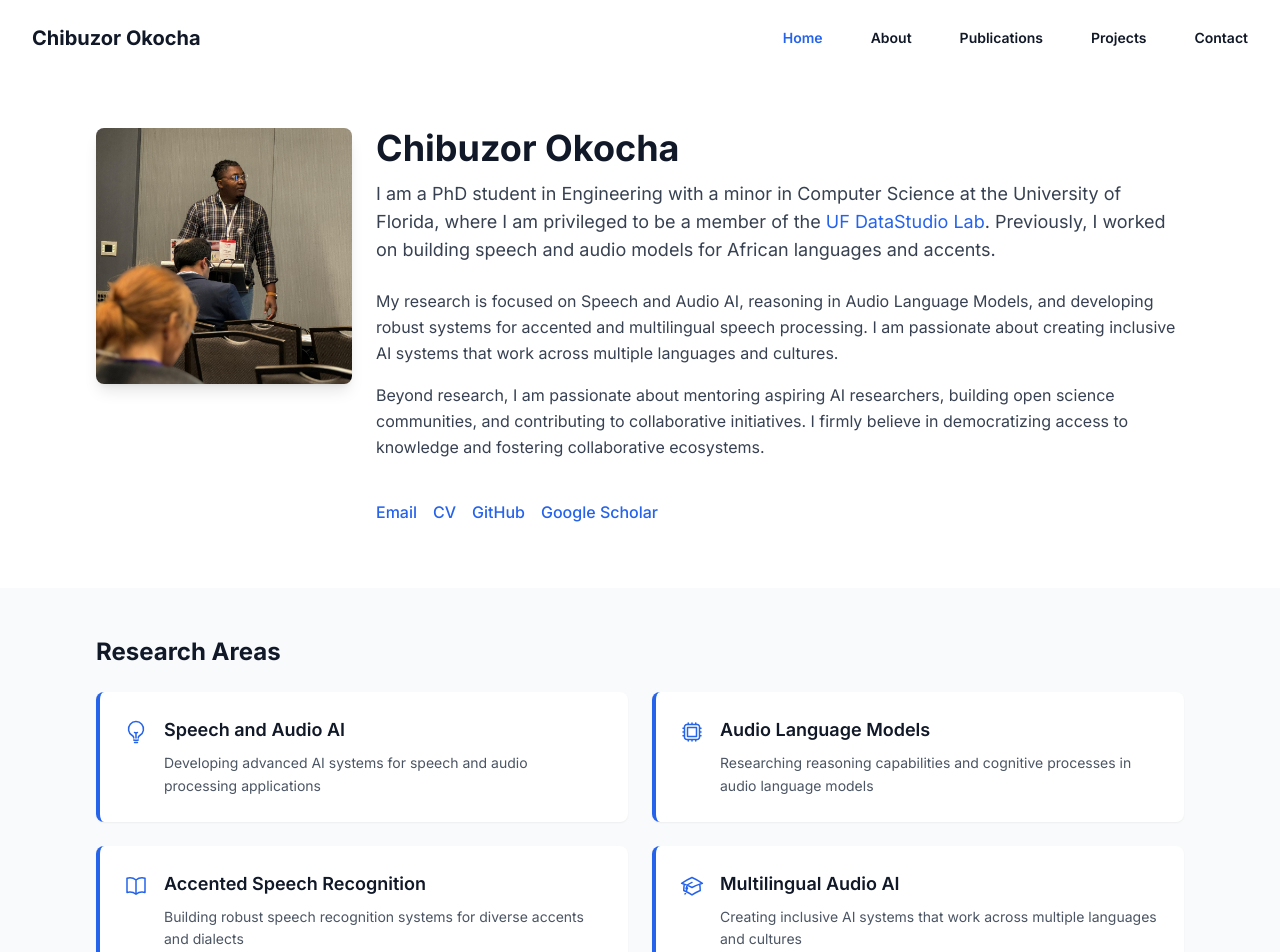
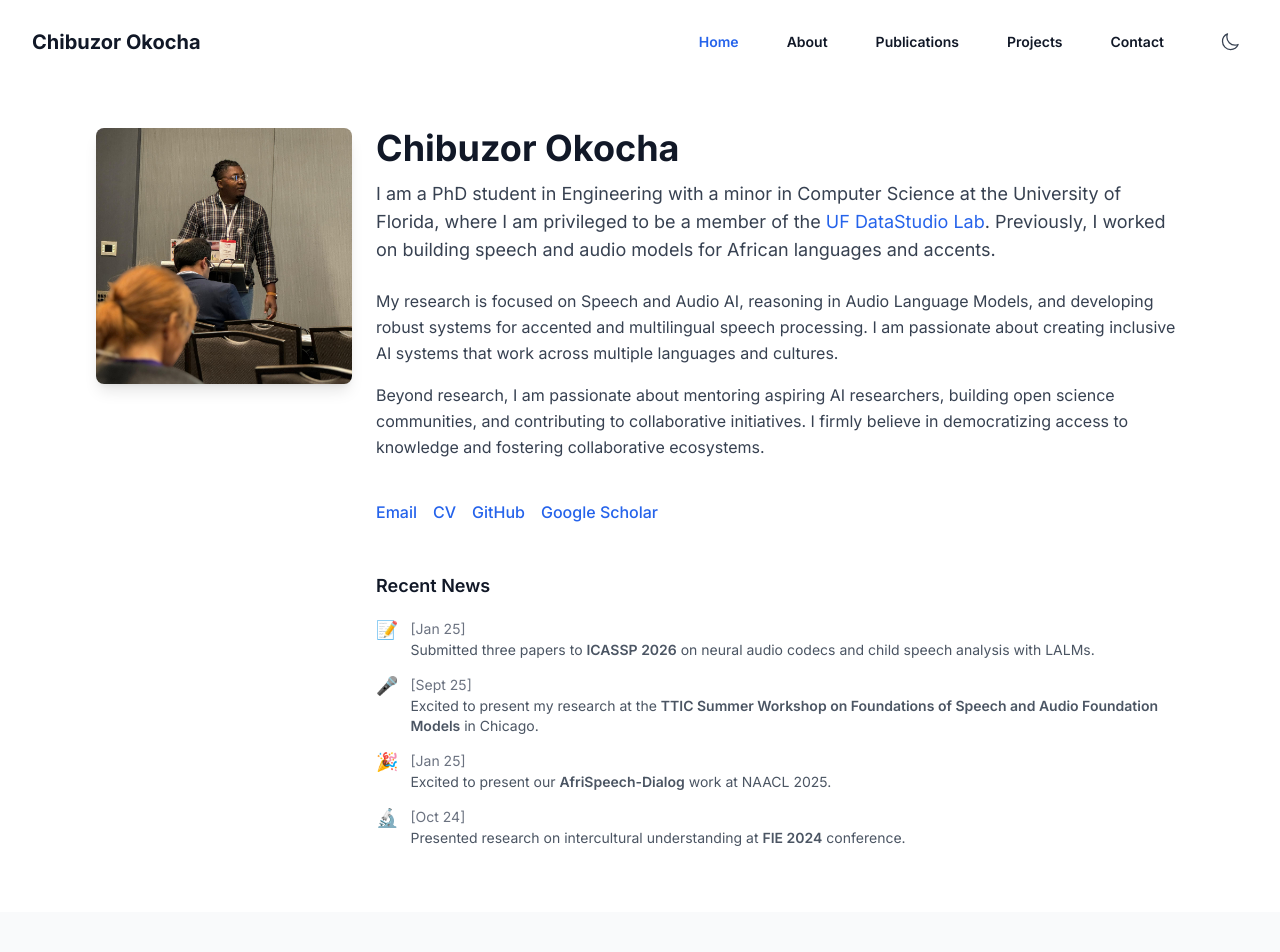
Before and after one commit to unruli/Portfolio-website, a Next.js app: page / in a window 1280 px wide. Shown: the top 952 px of the page. Built offline with nearby package versions, Linux system fonts and the light colour scheme.

Commit message:
Add back Recent News section and implement dark mode toggle

```diff
--- a/src/app/layout.tsx
+++ b/src/app/layout.tsx
@@ -1,6 +1,7 @@
 import type { Metadata } from 'next'
 import { Inter } from 'next/font/google'
 import './globals.css'
+import { ThemeProvider } from '@/components/theme-provider'
 import Navbar from '@/components/Navbar'
 
 const inter = Inter({ subsets: ['latin'] })
@@ -16,12 +17,19 @@ export default function RootLayout({
   children: React.ReactNode
 }) {
   return (
-    <html lang="en">
+    <html lang="en" suppressHydrationWarning>
       <body className={inter.className}>
-        <Navbar />
-        <main className="pt-16">
-          {children}
-        </main>
+        <ThemeProvider
+          attribute="class"
+          defaultTheme="system"
+          enableSystem
+          disableTransitionOnChange
+        >
+          <Navbar />
+          <main className="pt-16">
+            {children}
+          </main>
+        </ThemeProvider>
       </body>
     </html>
   )
--- a/src/app/page.tsx
+++ b/src/app/page.tsx
@@ -132,6 +132,54 @@ export default function Home() {
                 >
                   Google Scholar
                 </a>
+              </div>
+
+              {/* Recent News */}
+              <div className="pt-6">
+                <h3 className="text-lg font-semibold text-gray-900 dark:text-white mb-4">
+                  Recent News
+                </h3>
+                <div className="space-y-3">
+                  <div className="flex items-start space-x-3">
+                    <span className="text-red-500 text-lg">📝</span>
+                    <div>
+                      <span className="text-sm text-gray-500 dark:text-gray-400">[Jan 25]</span>
+                      <p className="text-gray-600 dark:text-gray-300 text-sm">
+                        Submitted three papers to <span className="font-semibold">ICASSP 2026</span> on neural audio codecs and child speech analysis with LALMs.
+                      </p>
+                    </div>
+                  </div>
+
+                  <div className="flex items-start space-x-3">
+                    <span className="text-purple-500 text-lg">🎤</span>
+                    <div>
+                      <span className="text-sm text-gray-500 dark:text-gray-400">[Sept 25]</span>
+                      <p className="text-gray-600 dark:text-gray-300 text-sm">
+                        Excited to present my research at the <span className="font-semibold">TTIC Summer Workshop on Foundations of Speech and Audio Foundation Models</span> in Chicago.
+                      </p>
+                    </div>
+                  </div>
+
+                  <div className="flex items-start space-x-3">
+                    <span className="text-yellow-500 text-lg">🎉</span>
+                    <div>
+                      <span className="text-sm text-gray-500 dark:text-gray-400">[Jan 25]</span>
+                      <p className="text-gray-600 dark:text-gray-300 text-sm">
+                        Excited to present our <span className="font-semibold">AfriSpeech-Dialog</span> work at NAACL 2025.
+                      </p>
+                    </div>
+                  </div>
+
+                  <div className="flex items-start space-x-3">
+                    <span className="text-blue-500 text-lg">🔬</span>
+                    <div>
+                      <span className="text-sm text-gray-500 dark:text-gray-400">[Oct 24]</span>
+                      <p className="text-gray-600 dark:text-gray-300 text-sm">
+                        Presented research on intercultural understanding at <span className="font-semibold">FIE 2024</span> conference.
+                      </p>
+                    </div>
+                  </div>
+                </div>
               </div>
             </motion.div>
           </div>
--- a/src/components/Navbar.tsx
+++ b/src/components/Navbar.tsx
@@ -3,7 +3,8 @@
 import * as React from 'react'
 import Link from 'next/link'
 import { usePathname } from 'next/navigation'
-import { Bars3Icon, XMarkIcon } from '@heroicons/react/24/outline'
+import { useTheme } from 'next-themes'
+import { Bars3Icon, XMarkIcon, SunIcon, MoonIcon } from '@heroicons/react/24/outline'
 
 const navigation = [
   { name: 'Home', href: '/' },
@@ -15,7 +16,13 @@ const navigation = [
 
 export default function Navbar() {
   const [mobileMenuOpen, setMobileMenuOpen] = React.useState(false)
+  const [mounted, setMounted] = React.useState(false)
   const pathname = usePathname()
+  const { theme, setTheme } = useTheme()
+
+  React.useEffect(() => {
+    setMounted(true)
+  }, [])
 
   return (
     <header className="fixed inset-x-0 top-0 z-50 bg-white/80 dark:bg-gray-900/80 backdrop-blur-sm">
@@ -35,7 +42,7 @@ export default function Navbar() {
             <Bars3Icon className="h-6 w-6" aria-hidden="true" />
           </button>
         </div>
-        <div className="hidden lg:flex lg:gap-x-12">
+        <div className="hidden lg:flex lg:gap-x-12 lg:items-center">
           {navigation.map((item) => (
             <Link
               key={item.name}
@@ -49,6 +56,18 @@ export default function Navbar() {
               {item.name}
             </Link>
           ))}
+          {mounted && (
+            <button
+              onClick={() => setTheme(theme === 'dark' ? 'light' : 'dark')}
+              className="p-2 rounded-lg text-gray-700 hover:bg-gray-100 dark:text-gray-300 dark:hover:bg-gray-800"
+            >
+              {theme === 'dark' ? (
+                <SunIcon className="h-5 w-5" />
+              ) : (
+                <MoonIcon className="h-5 w-5" />
+              )}
+            </button>
+          )}
         </div>
       </nav>
       {/* Mobile menu */}
```
